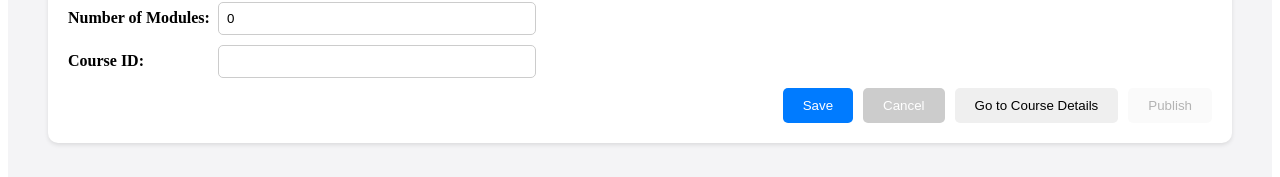
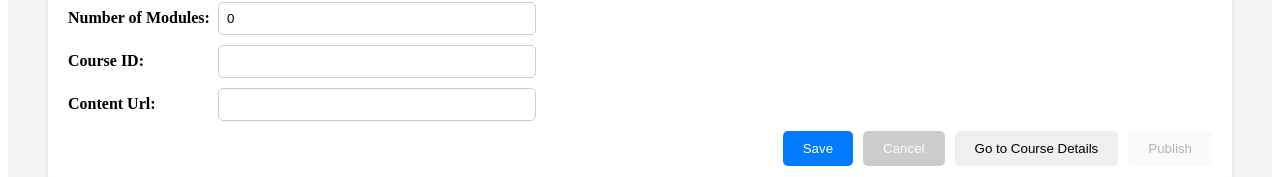
Before and after one commit to Sonali2605/Adobe_Dassault, a React (Vite) app: page / in a window 1280 px wide. Both pictures are taken after a click on the button "New Course". Shown: the part 644-821 px from the top of the page. Built offline with nearby package versions, Linux system fonts and the light colour scheme; no server answers.

Commit message:
small chnages

```diff
--- a/src/components/AddCourse.jsx
+++ b/src/components/AddCourse.jsx
@@ -8,12 +8,13 @@ const AddCourse = ({ onSave, onCancel, onGoToCourseDetails }) => {
   const [durationBetweenModules, setDurationBetweenModules] = useState(0);
   const [numberOfModules, setNumberOfModules] = useState(0);
   const [courseId, setCourseId] = useState('');
+  const [contentUrl, setContentUrl] = useState('');
   const [isPublished, setIsPublished] = useState(false); // Track whether the course is published
   const [courseToPublish, setCourseToPublish]= useState('');
 
   const handleSubmit = () => {
     // Check if any field is empty
-    if (!title || !instructor || !moduleDuration || !durationBetweenModules || !numberOfModules || !courseId) {
+    if (!title || !instructor || !moduleDuration || !durationBetweenModules || !numberOfModules || !courseId || !contentUrl) {
       alert('Please fill in all fields.');
       return;
     }
@@ -25,6 +26,7 @@ const AddCourse = ({ onSave, onCancel, onGoToCourseDetails }) => {
       module_duration: moduleDuration,
       duration_between_module: durationBetweenModules,
       instructor: instructor,
+      content_url: contentUrl,
       published: false
     };
 
@@ -49,6 +51,7 @@ const AddCourse = ({ onSave, onCancel, onGoToCourseDetails }) => {
     setDurationBetweenModules(0);
     setNumberOfModules(0);
     setCourseId('');
+    setContentUrl('');
     setIsPublished(false); // Disable the "Publish" button after clearing the fields
   };
 
@@ -105,6 +108,10 @@ const AddCourse = ({ onSave, onCancel, onGoToCourseDetails }) => {
           <label className="form-label">Course ID:</label>
           <input type="text" value={courseId} onChange={e => {setCourseId(e.target.value);handleInputChange();} } className="input-field" />
         </div>
+        <div className="form-row">
+          <label className="form-label">Content Url:</label>
+          <input type="text" value={contentUrl} onChange={e => {setContentUrl(e.target.value);handleInputChange();} } className="input-field" />
+        </div>
         <div className="button-container">
           <button type="submit" className="button save-button" onClick={handleSubmit}>Save</button>
           <button type="button" className="button cancel-button" onClick={handleCancel}>Cancel</button>
```
